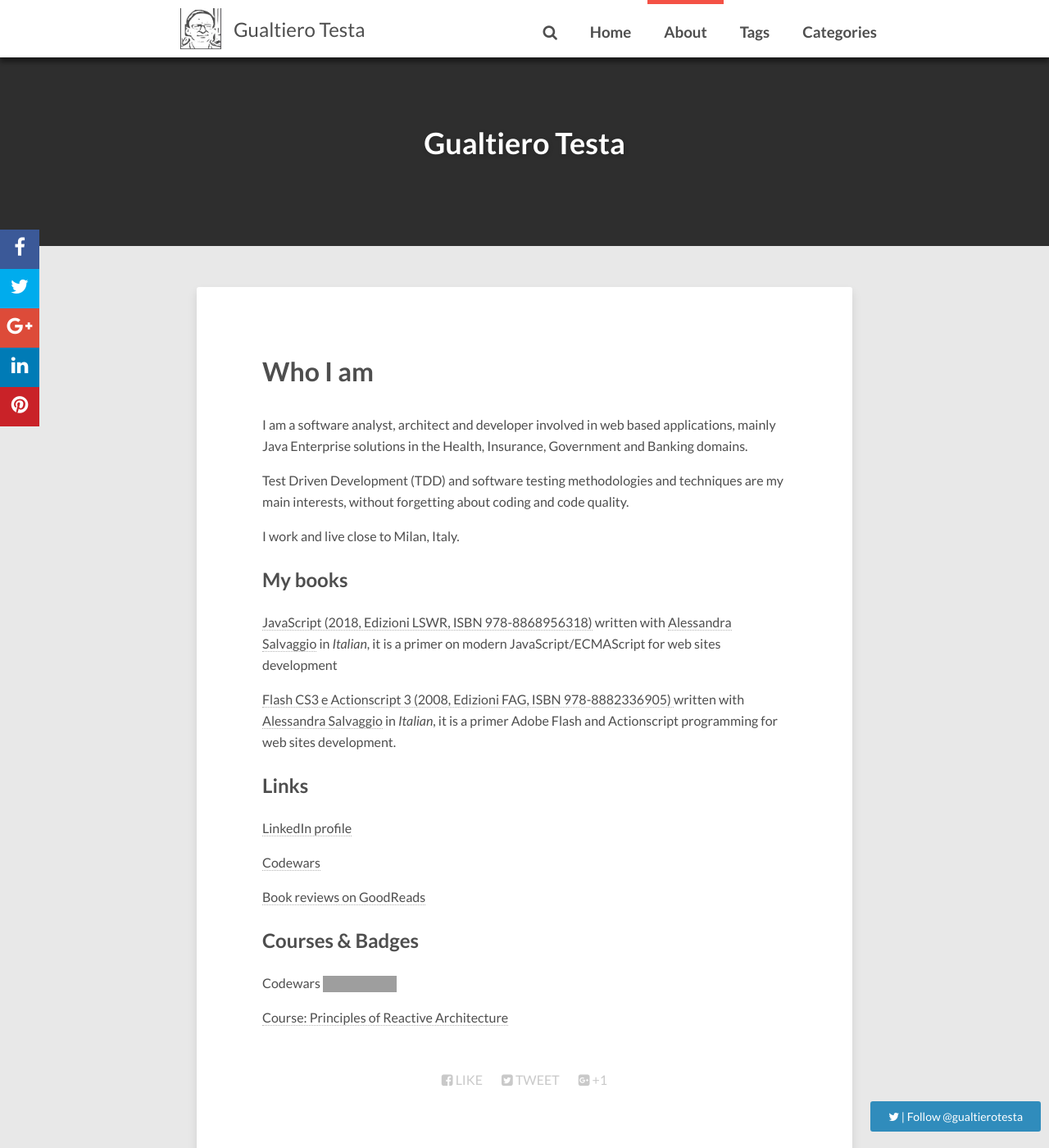
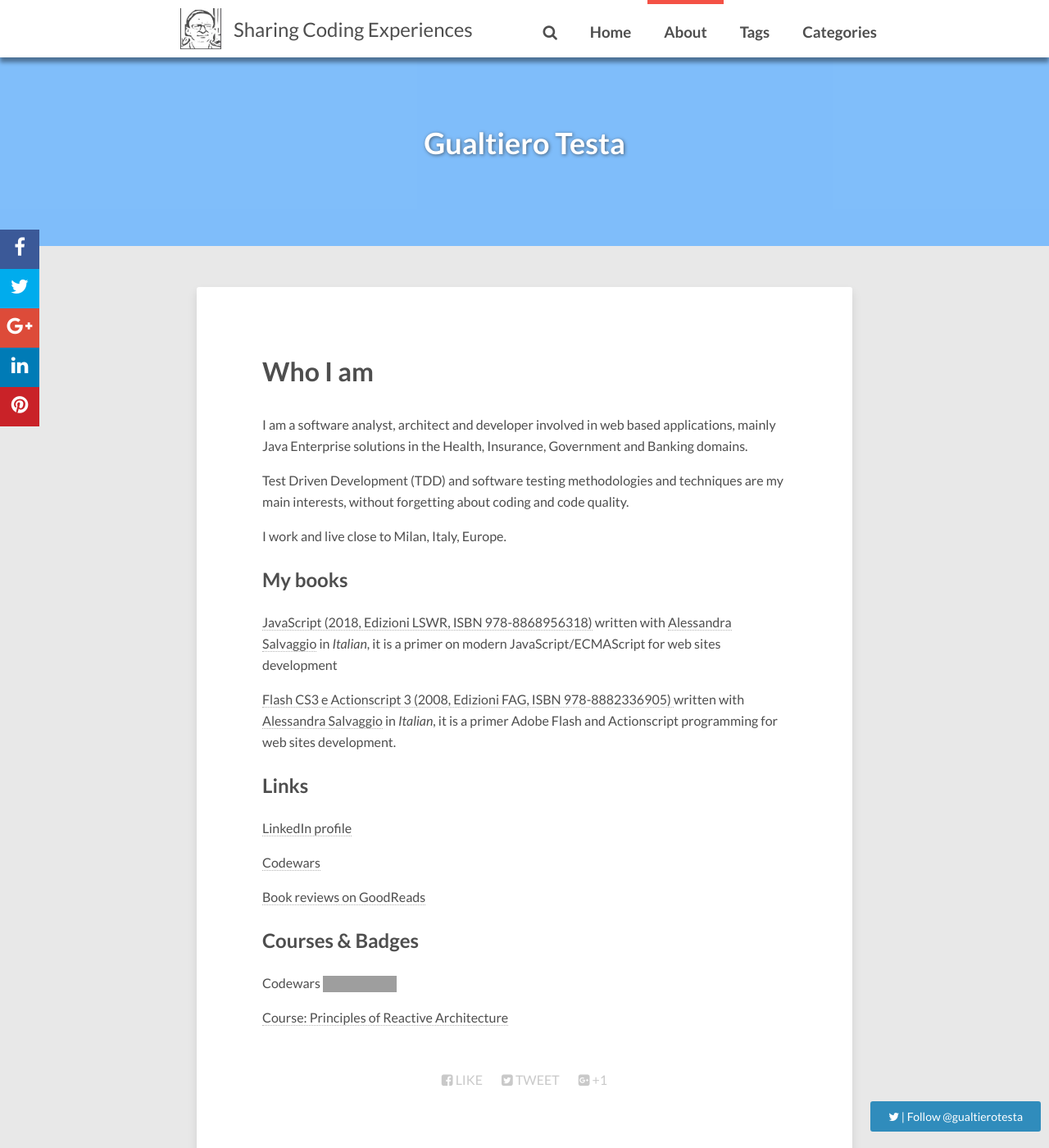
Before and after one commit to gualtierotesta/gualtierotesta.github.io, a Jekyll site: the page built from about.md, in a window 1280 px wide and 1400 px high. Shown: the whole window at 82% size. Built offline with Jekyll 4.4.1, drawn with Linux system fonts in a browser that asks for light colours; nearby versions of some CDN libraries; comment, search, counter and statistics services are not loaded; grey boxes are pictures that could not be loaded.

Commit message:
Revised l&f

```diff
--- a/_config.yml
+++ b/_config.yml
@@ -1,4 +1,4 @@
-title:            Gualtiero Testa
+title:            Sharing Coding Experiences
 description:      My personal blog
 
 # put your disqus here
@@ -88,4 +88,4 @@
 include: [".htaccess"]
 exclude: ["demo/*", "lib", "config.rb", "Capfile", "config", "Gemfile", "Gemfile.lock", "README.md", "LICENSE", "log", "Rakefile", "Rakefile.rb", "tmp", "less", "*.sublime-project", "*.sublime-workspace", "test", "spec", "Gruntfile.js", "package.json", "node_modules"]
 plugins: [jekyll-paginate]
-theme: neo-hpstr-jekyll-theme
+##theme: neo-hpstr-jekyll-theme
--- a/_sass/_variables.scss
+++ b/_sass/_variables.scss
@@ -20,12 +20,12 @@
 // Colors
 // --------------------------------------------------
 $base-color				 : rgba(#222,0.8);
-$header-color			 : rgba(#000,0.8);
+$header-color			 : rgba(#66B3FF,0.8);
 $sub-item-color			 : rgba(#000, 0.1);
 $header-margin			 : #F45145;
 $menu-top				 : white;
 $menu-height			 : 70px;
-$menu-overflow			 : #2E2E2E;
+$menu-overflow			 : #66B3FF;
 $body-color      		 : #e8e8e8;
 $text-color      		 : rgba(#222,0.8);
 $comp-color 	 		 : complement(#222);
--- a/about.md
+++ b/about.md
@@ -11,7 +11,7 @@
 
 Test Driven Development (TDD) and software testing methodologies and techniques are my main interests, without forgetting about coding and code quality.
 
-I work and live close to Milan, Italy.
+I work and live close to Milan, Italy, Europe.
 
 ## My books
 
```
